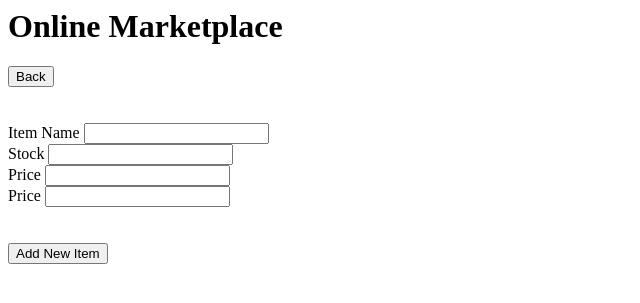
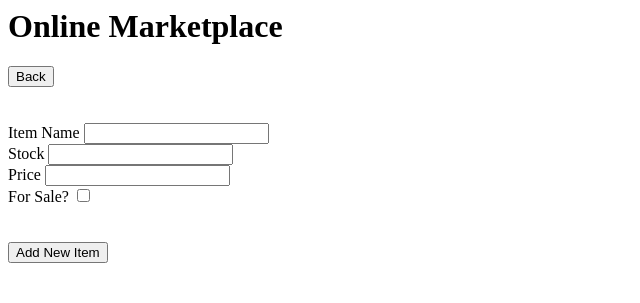
Before and after one commit to AndrewBarrett182/DevOps-Fundamental-Project, a Flask app: a page that uses application/templates/add.html in a window 1280 px wide. Shown: the top 303 px of the page, without its empty margins (0-640 px from the left). Run offline with Flask 2, Linux system fonts and the light colour scheme.

Commit message:
added for_sale field to inventory table

```diff
--- a/application/models.py
+++ b/application/models.py
@@ -14,7 +14,7 @@ class Inventory(db.Model):
     name = db.Column(db.String(30), nullable = False)
     stock = db.Column(db.Integer, default = 0)
     price = db.Column(db.Float, default = 0)
-    # for_sale = db.Column(db.Boolean, nullable = False)
+    for_sale = db.Column(db.Boolean, nullable = False)
     user_id = db.Column(db.String(30), db.ForeignKey('users.username'), nullable = False)
 
 class LoginForm(FlaskForm):
@@ -30,11 +30,14 @@ class ItemsForm(FlaskForm):
     add_item = SubmitField("Add New Item")
     update = SubmitField("Update Item Details")
     delete = SubmitField("Delete")
-    order = SelectField('Sort by', choices = [("Oldest", "Oldest"), ("Newest", "Newest"), ("A-Z", "A-Z"), ("Z-A", "Z-A"), ("Stock ↑", "Stock ↑"), ("Stock ↓", "Stock ↓"), ("Price ↑", "Price ↑"), ("Price ↓", "Price ↓")])
+    order = SelectField('Sort by', choices = [("Oldest", "Oldest"), ("Newest", "Newest"), ("A-Z", "A-Z"), ("Z-A", "Z-A"),
+                                              ("Stock ↑", "Stock ↑"), ("Stock ↓", "Stock ↓"), ("Price ↑", "Price ↑"),
+                                              ("Price ↓", "Price ↓"), ("For Sale", "For Sale"), ("Not For Sale", "Not For Sale")])
     submit = SubmitField('Submit')
     back = SubmitField("Back")
     stock = IntegerField("Stock")
     price = FloatField("Price")
+    for_sale = BooleanField("For Sale?")
     # task = StringField('Task')
     # submit_task = SubmitField('Add Task')
     # complete = SubmitField('Complete Task')
--- a/application/routes.py
+++ b/application/routes.py
@@ -94,6 +94,7 @@ def add(username):
         back = form.back.data
         stock = form.stock.data
         price = form.price.data
+        for_sale = form.for_sale.data
 
         if add == True:
             if len(name) == 0:
@@ -112,7 +113,7 @@ def add(username):
                 error = "Please enter valid price"
 
             else:
-                new = Inventory(name = name.capitalize(), stock = stock, price = price, user_id = username)
+                new = Inventory(name = name.capitalize(), stock = stock, price = price, for_sale = for_sale, user_id = username)
                 db.session.add(new)
                 db.session.commit()
                 return redirect(url_for("home", username = username))
@@ -141,6 +142,7 @@ def update(id, username):
             form.name.data = i.name
             form.stock.data = i.stock
             form.price.data = i.price
+            form.for_sale.data = i.for_sale
 
     if request.method == 'POST':
         name = form.name.data
@@ -149,6 +151,7 @@ def update(id, username):
         back = form.back.data
         stock = form.stock.data
         price = form.price.data
+        for_sale = form.for_sale.data
 
         if update == True:
             if len(name) == 0:
@@ -171,6 +174,7 @@ def update(id, username):
                 updated.name = name
                 updated.stock = stock
                 updated.price = price
+                updated.for_sale = for_sale
                 db.session.commit()
                 return redirect(url_for("home", username = username))
 
@@ -243,6 +247,10 @@ def order(username):
                 all = Inventory.query.order_by(Inventory.price.desc()).all()
             elif order == "Price ↓":
                 all = Inventory.query.order_by(Inventory.price).all()
+            elif order == "For Sale":
+                all = Inventory.query.order_by(Inventory.for_sale.desc()).all()
+            elif order == "Not For Sale":
+                all = Inventory.query.order_by(Inventory.for_sale).all()
 
     return render_template('home.html', form = form, message = error, username = username, all = all)
 
--- a/application/templates/add.html
+++ b/application/templates/add.html
@@ -7,7 +7,7 @@
         {{ form.name.label }} {{ form.name }}  <br>
         {{ form.stock.label }} {{ form.stock }}<br>
         {{ form.price.label }} {{ form.price }}<br>
-        {{ form.price.label }} {{ form.price }}<br><br>
+        {{ form.for_sale.label }} {{ form.for_sale }}<br><br>
         {{ message }} <br>
         {{ form.add_item }}
     </form>
--- a/application/templates/home.html
+++ b/application/templates/home.html
@@ -16,7 +16,8 @@ Owned Items:<br>
     ID: {{ i.id }}<br>
     Name: <a href = {{ url_for('update', id = i.id, username = username) }}>{{ i.name }}</a><br>
     Stock: {{ i.stock }}<br>
-    Price: {{ i.price }}
+    Price: {{ i.price }}<br>
+    For Sale? {{ i.for_sale }}
 </div>
  <br>
 {% endfor %}
--- a/application/templates/update.html
+++ b/application/templates/update.html
@@ -7,7 +7,8 @@
         {{ form.hidden_tag() }}
         {{ form.name.label }} {{ form.name }}<br>
         {{ form.stock.label }} {{ form.stock }}<br>
-        {{ form.price.label }} {{ form.price }}
+        {{ form.price.label }} {{ form.price }}<br>
+        {{ form.for_sale.label }} {{ form.for_sale }}
         <br><br>
         {{ form.update }} {{ form.delete }} {{ form.back }} {{ message }}
     </form>
```
Also changed, not shown: application/data.db.
